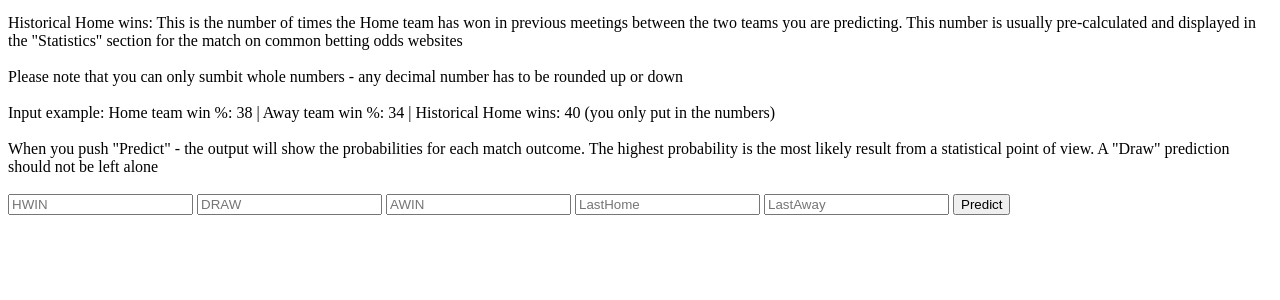
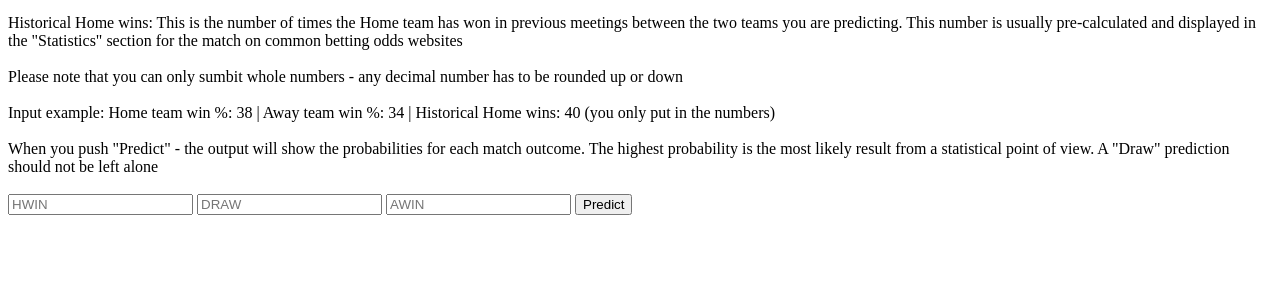
Before and after one commit to audunkn/pl_match_predictor, a Flask app: page / in a window 1280 px wide. Shown: the part 246-546 px from the top of the page. Run offline with Flask 2, Linux system fonts and the light colour scheme; parts of the project's set-up code (start-up, migrations or seed data) failed here and were passed over.

Commit message:
Add files via upload

```diff
--- a/templates/index.html
+++ b/templates/index.html
@@ -43,8 +43,6 @@
     	<input type="text" name="HWIN" placeholder="HWIN" required="required" />
         <input type="text" name="DRAW" placeholder="DRAW" required="required" />
 		<input type="text" name="AWIN" placeholder="AWIN" required="required" />
-        <input type="text" name="LastHome" placeholder="LastHome" required="required" />
-        <input type="text" name="LastAway" placeholder="LastAway" required="required" />
 
         <button type="submit" class="btn btn-primary btn-block btn-large">Predict</button>
     </form>
```
